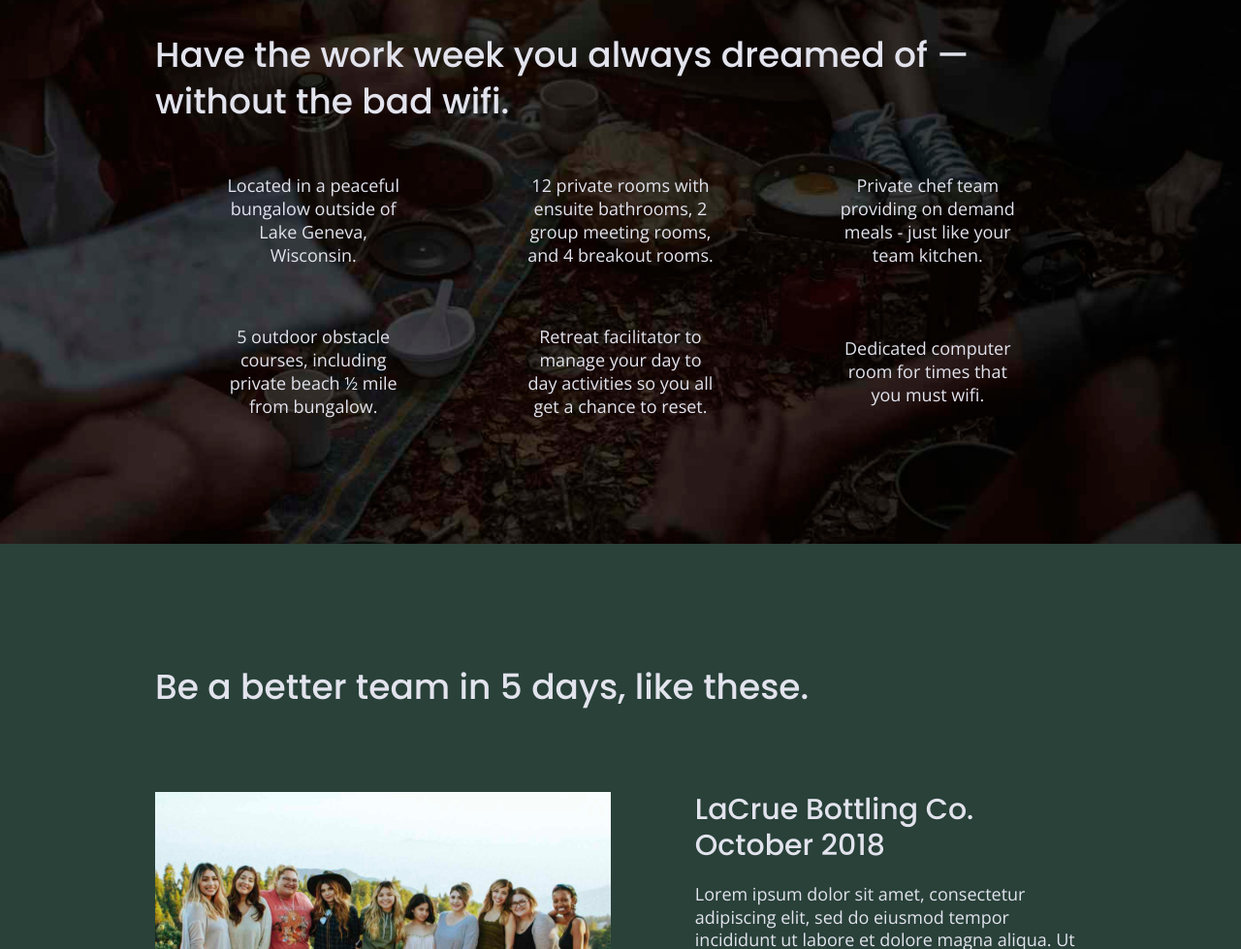
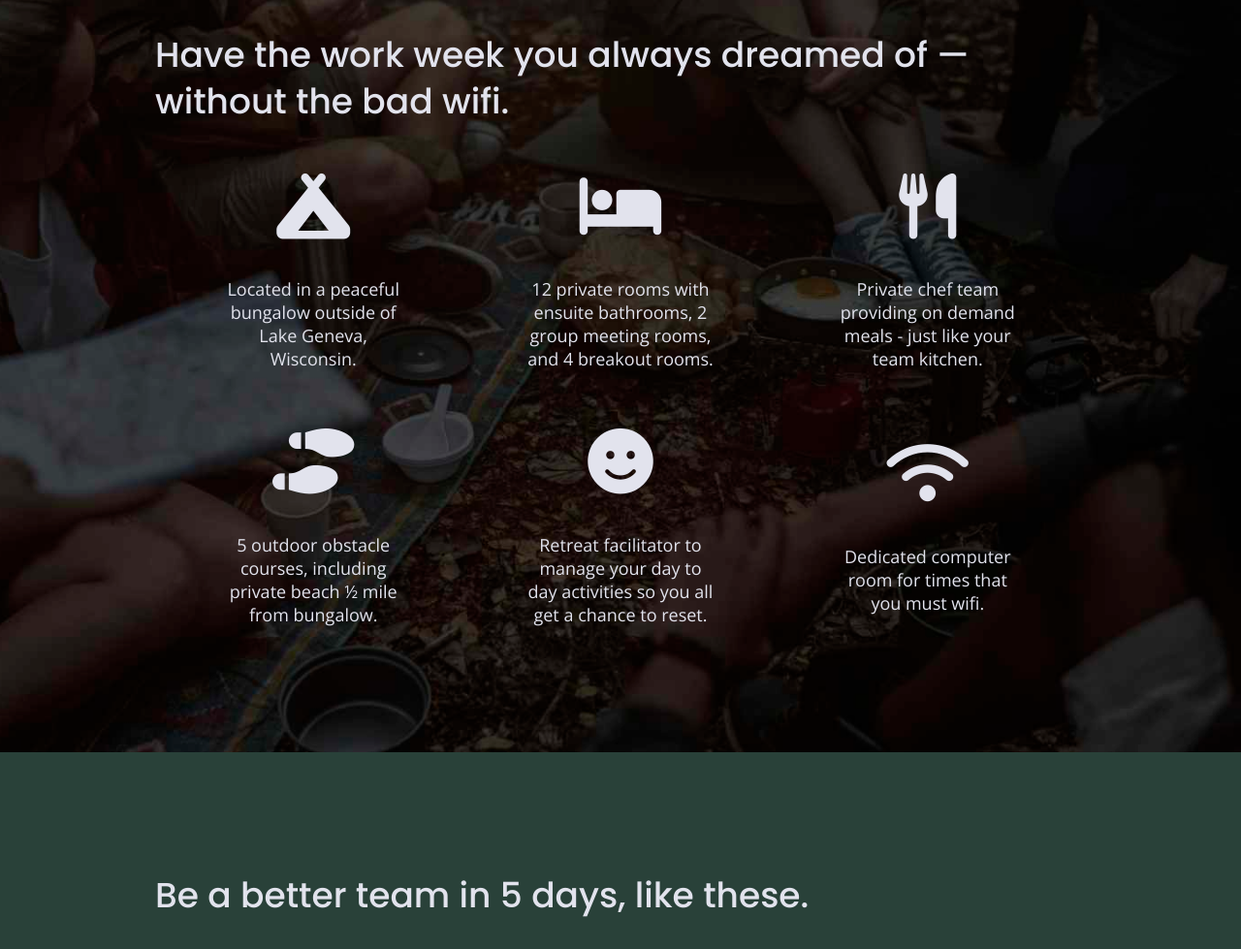
Before and after one commit to Miriam-C-B/unplugged-site, a website: page index.html in a window 1280 px wide. Shown: the part 1104-2083 px from the top of the page at 97% size. Drawn offline with nearby package versions, Linux system fonts and the light colour scheme.

Commit message:
Added icons to features

```diff
--- a/css/main.css
+++ b/css/main.css
@@ -344,8 +344,9 @@ textarea {
     text-align: center;
   }
 
-  .fontawesome-icon {
-
+  .features i {
+    font-size: 3.75em;
+    margin-bottom: 40px;
   }
 
   .features-item-description {
--- a/index.html
+++ b/index.html
@@ -18,6 +18,8 @@
 
       <!-- Google Fonts -->
       <link href="https://fonts.googleapis.com/css?family=Open+Sans:400,700|Poppins:500,700" rel="stylesheet">
+      <!-- Font Awesome link-->
+      <script src="https://kit.fontawesome.com/186639d764.js" crossorigin="anonymous"></script>
 
       <link rel="stylesheet" href="css/normalize.css">
       <link rel="stylesheet" href="css/main.css">
@@ -73,6 +75,7 @@
               <div class="features-items">
                 <article>
                   <p class="fontawesome-icon">
+                    <i class="fas fa-campground"></i>
                   </p>
                   <p class="features-item-description">
                     Located in a peaceful bungalow outside of Lake Geneva, Wisconsin.
@@ -80,6 +83,7 @@
                 </article>
                 <article>
                   <p class="fontawesome-icon">
+                    <i class="fas fa-bed"></i>
                   </p>
                   <p class="features-item-description">
                     12 private rooms with ensuite bathrooms, 2 group meeting rooms, and 4 breakout rooms.
@@ -87,6 +91,7 @@
                 </article>
                 <article>
                   <p class="fontawesome-icon">
+                    <i class="fas fa-utensils"></i>
                   </p>
                   <p class="features-item-description">
                     Private chef team providing on demand meals - just like your team kitchen.
@@ -94,6 +99,7 @@
                 </article>
                 <article>
                   <p class="fontawesome-icon">
+                    <i class="fas fa-shoe-prints"></i>
                   </p>
                   <p class="features-item-description">
                     5 outdoor obstacle courses, including private beach ½ mile from bungalow.
@@ -101,6 +107,7 @@
                 </article>
                 <article>
                   <p class="fontawesome-icon">
+                    <i class="fas fa-smile"></i>
                   </p>
                   <p class="features-item-description">
                     Retreat facilitator to manage your day to day activities so you all get a chance to reset.
@@ -108,6 +115,7 @@
                 </article>
                 <article>
                   <p class="fontawesome-icon">
+                    <i class="fas fa-wifi"></i>
                   </p>
                   <p class="features-item-description">
                     Dedicated computer room for times that you must wifi.
```
Also changed, not shown: about/index.html (+3 -1 lines), faq/index.html (+3 -1 lines).
